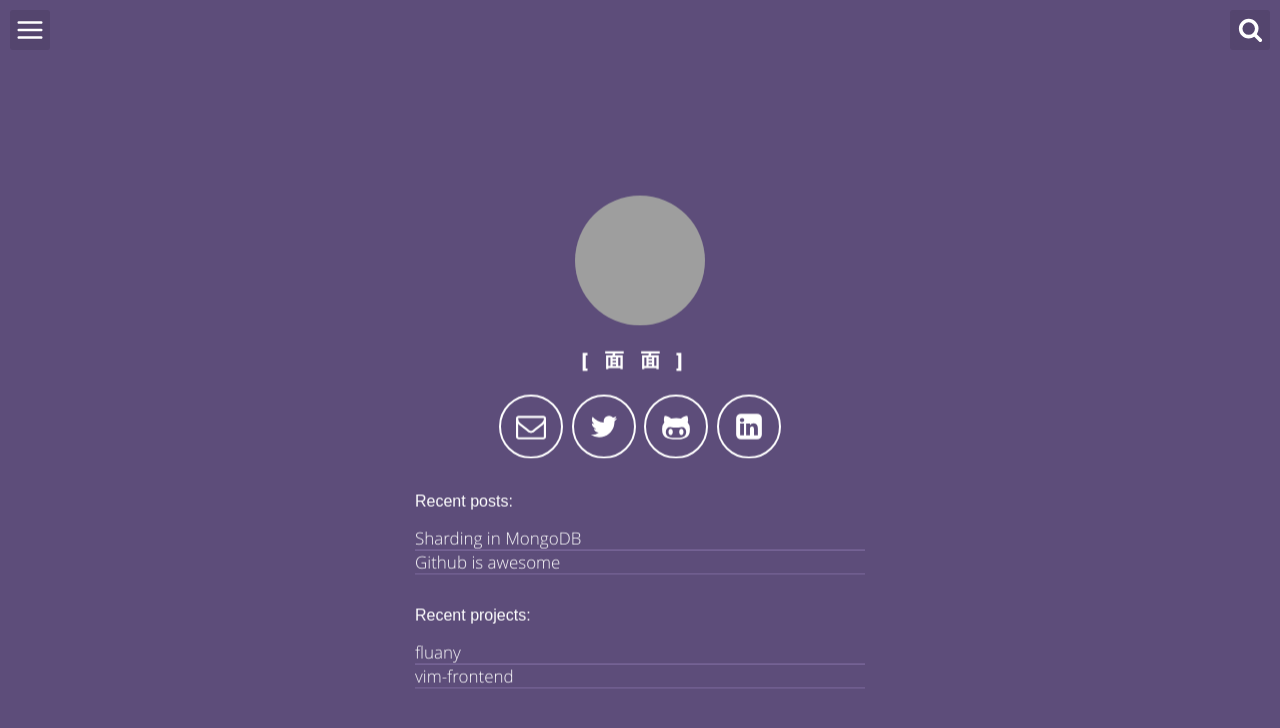
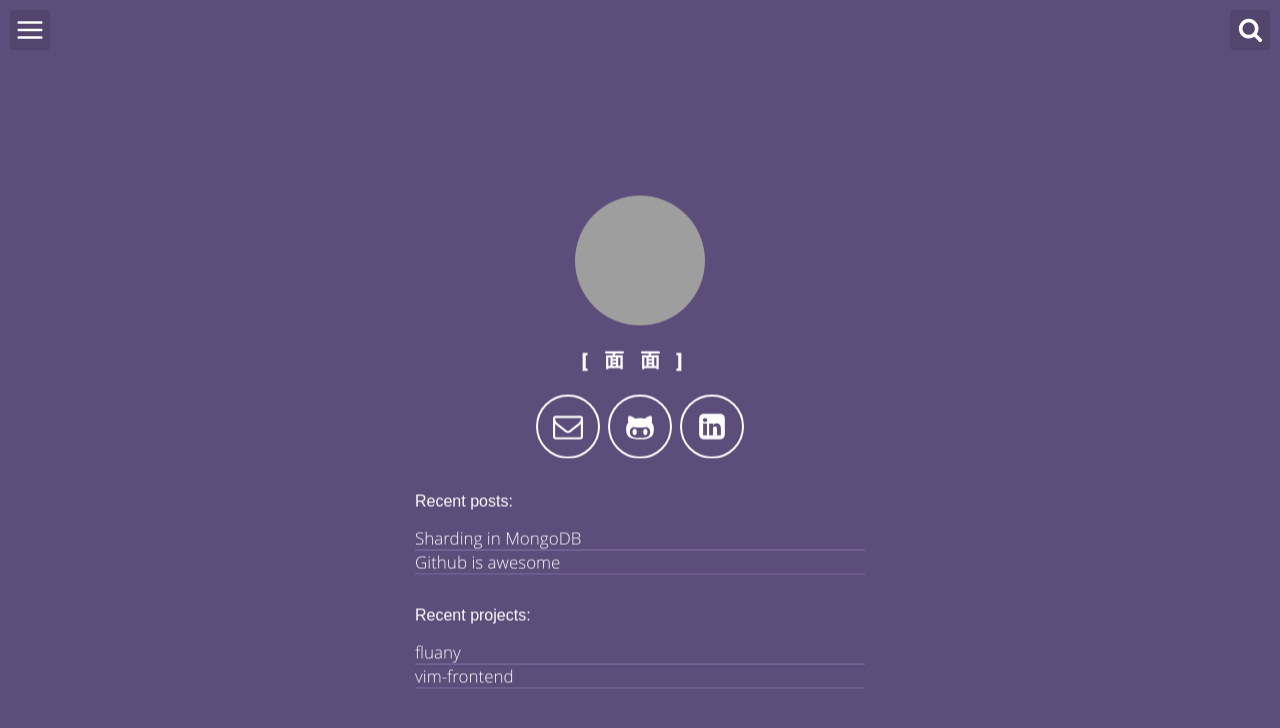
Before and after one commit to victorvoid/space-jekyll-template, a Jekyll site: the page built from index.html, in a window 1280 px wide. Shown: the top 728 px of the page. Built offline with Jekyll 4.4.1, drawn with Linux system fonts in a browser that asks for light colours; grey boxes are pictures that could not be loaded.

Commit message:
Update header-default.html

```diff
--- a/_includes/header-default.html
+++ b/_includes/header-default.html
@@ -14,9 +14,7 @@
                 <svg class="icon icon-email"><use xlink:href="#icon-email"></use></svg>
             </a>
 
-            <a aria-label="My Twitter" title="Follow me on Twitter" target="_blank" href="https://twitter.com/{{site.twitter_username}}">
-                <svg class="icon icon-twitter"><use xlink:href="#icon-twitter"></use></svg>
-            </a>
+
 
 
 
```
